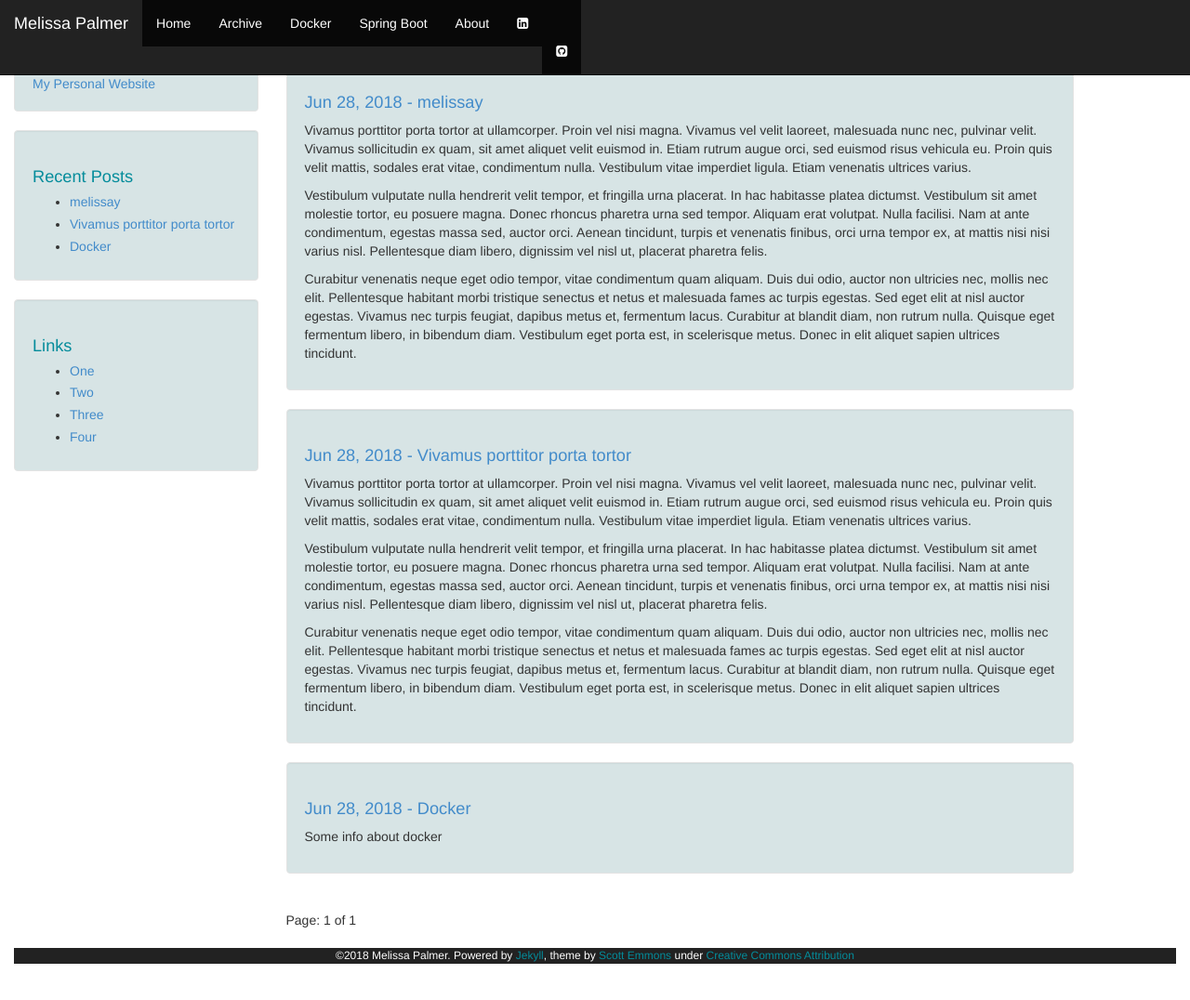
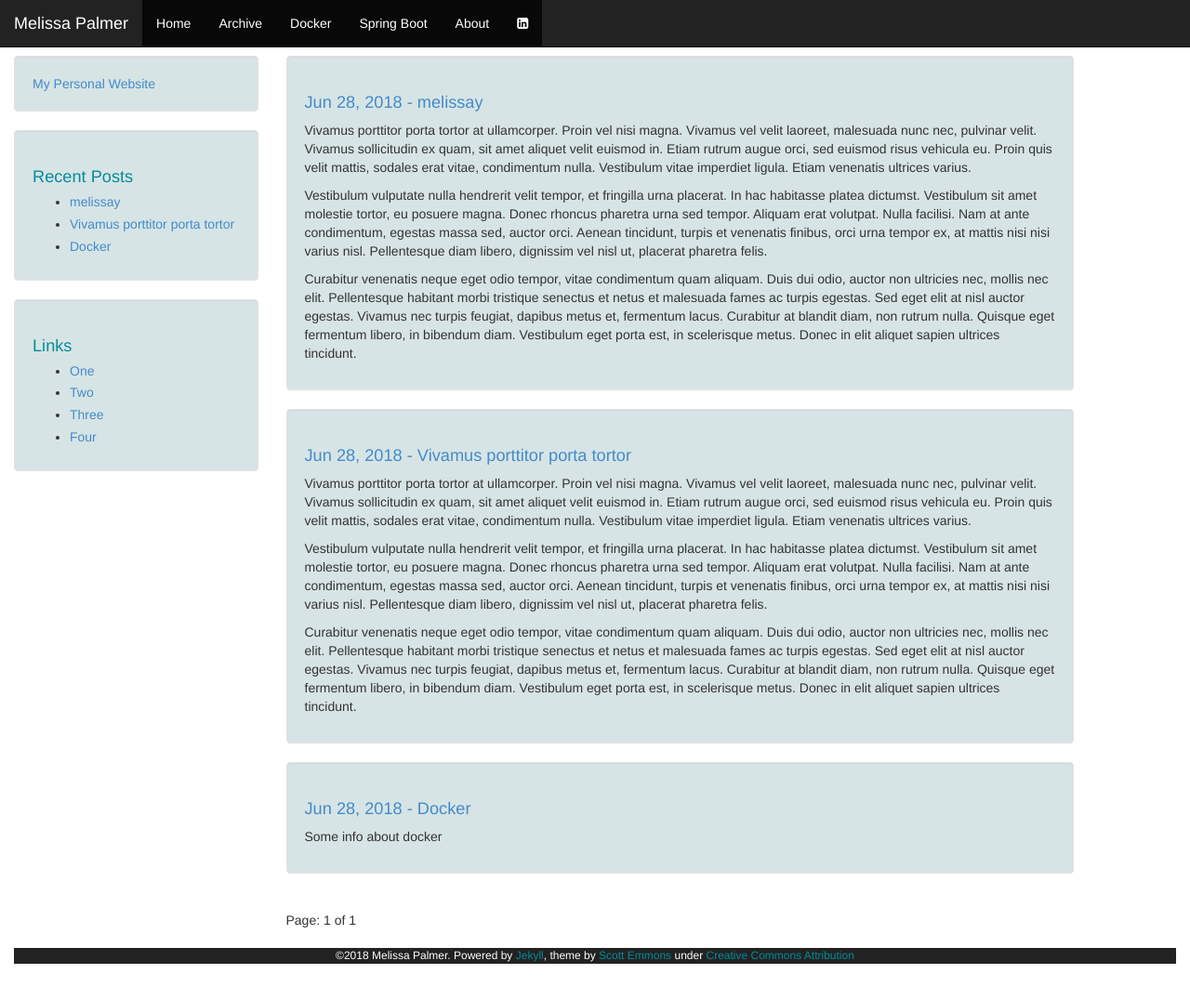
Before and after one commit to melissapalmer/melissapalmer.github.io, a Jekyll site: the page built from index.html, in a window 1280 px wide and 1107 px high. Shown: the top 1076 px of the window at 93% size. Built offline with Jekyll 4.4.1, drawn with Linux system fonts in a browser that asks for light colours; nearby versions of some CDN libraries; the list of posts is cut into pages by our own code.

Commit message:
remove github link

```diff
--- a/_includes/header.html
+++ b/_includes/header.html
@@ -39,7 +39,7 @@
                     <li class="active"><a href="{{ site.baseurl }}/about.html">About</a></li>
 
                     <li class="active"><a href="https://www.linkedin.com/in/melissa-palmer-3b40a84"><i class="fa fa-linkedin-square"></i></li>
-                    <li class="active"><a href="https://github.com/{{ site.github }}"><i class="fa fa-github-square"></i></li>
+
                 </ul>
               </div>
 
```
